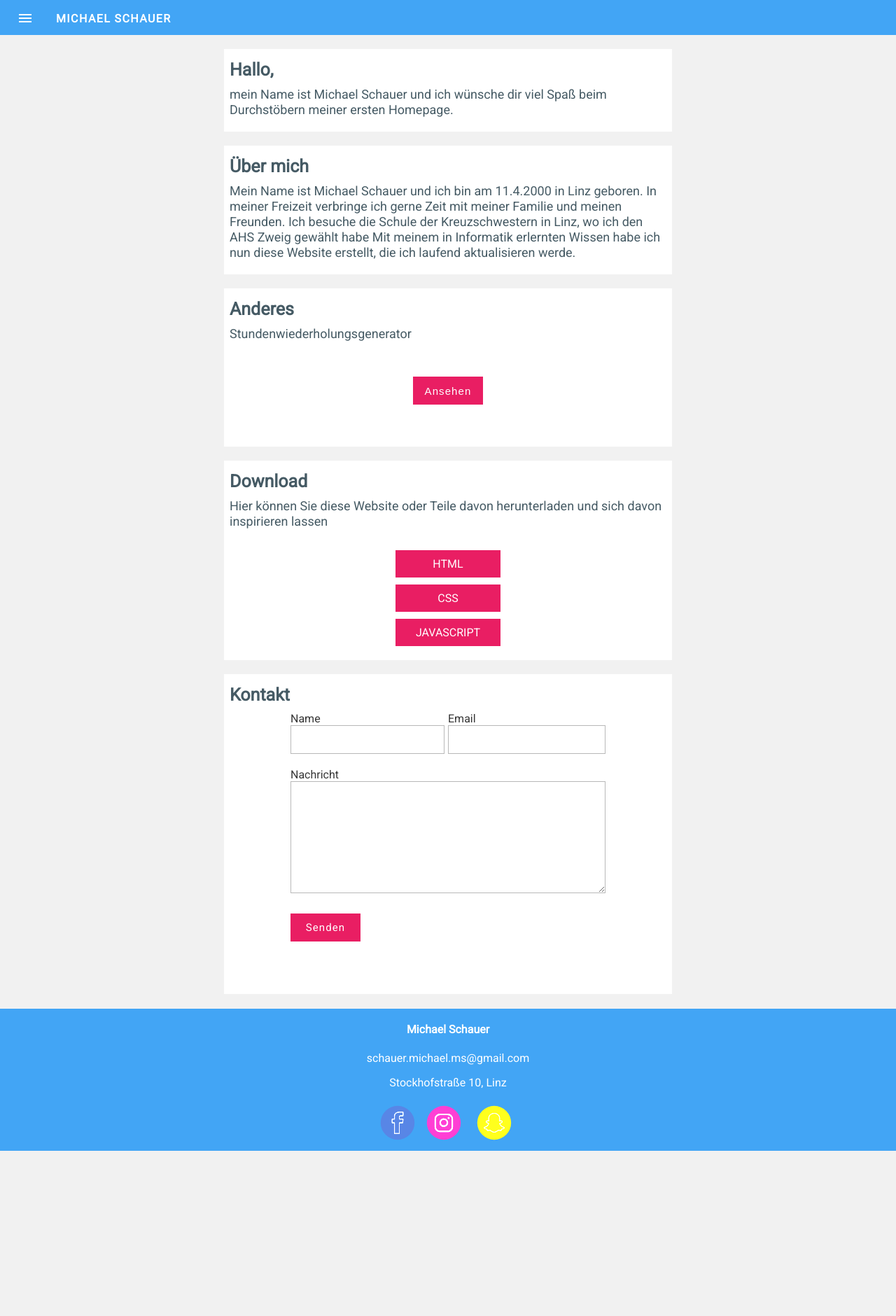
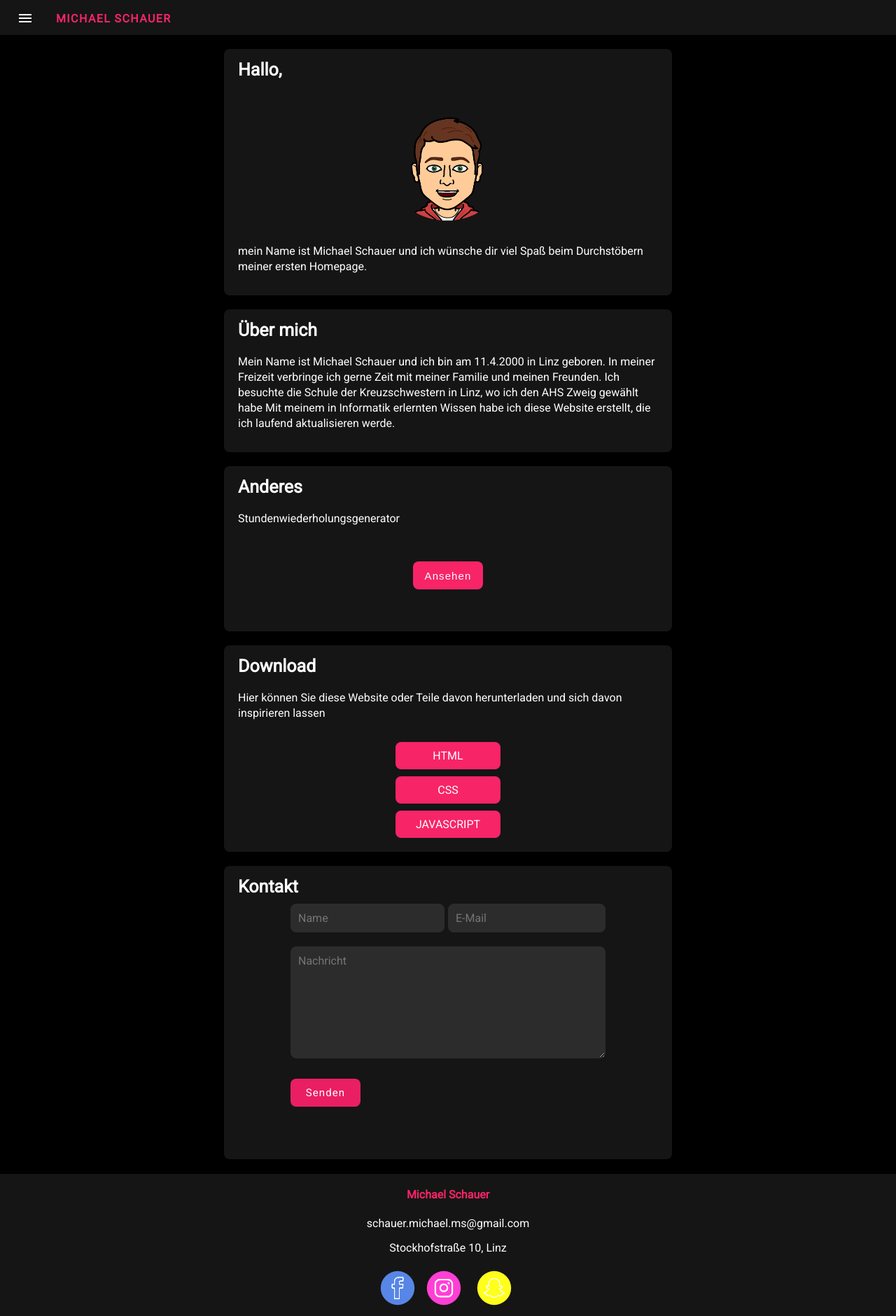
Before and after one commit to MichaelSchauer/michaelschauer.github.io, a PHP site: page / in a window 1280 px wide. Shown: the whole page at 70% size. Before the commit the page ends 1644 px from the top, so only its background shows below. Run offline with PHP 8.4, Linux system fonts and the light colour scheme.

Commit message:
Add files via upload

```diff
--- a/index.html
+++ b/index.html
@@ -17,7 +17,7 @@
 <body id="body">
 	<div id="content">
 	<nav>
-		<div class="nav" id="nav"><a href="javascript:void(0)" class="close" onclick="closeNav()">&times;</a>
+		<div class="nav" id="nav"><a href="javascript:void(0)" class="close" onclick="closeNav()">&#10005</a>
 				<a class="smoothScroll" href="#homescroll" onclick="closeNav()" >Home</a>
 				<a class="smoothScroll" href="#aboutscroll" onclick="closeNav()">Über mich</a>
 				<a class="smoothScroll" href="#anderesscroll" onclick="closeNav()">Anderes</a>
@@ -37,6 +37,7 @@
 			<div id="home" class="card">
 				<div class="content-wrap">
 					<h3 class="cardtitle">Hallo,</h3>
+                    <img src="bit3.png">
 					<p class="cardp">mein Name ist Michael Schauer und ich wünsche dir
 						viel Spaß beim Durchstöbern meiner ersten Homepage.</p>
 				</div>
@@ -45,7 +46,7 @@
 			<div id="about" class="card">
 				<div class="content-wrap">
 					<h3 class="cardtitle">Über mich</h3>
-					<p class="cardp">Mein Name ist Michael Schauer und ich bin am 11.4.2000 in Linz geboren. In meiner Freizeit verbringe ich gerne Zeit mit meiner Familie und meinen Freunden. Ich besuche die Schule der Kreuzschwestern in Linz, wo ich den AHS Zweig gewählt habe Mit meinem in Informatik erlernten Wissen habe ich nun diese Website erstellt, die ich laufend aktualisieren werde.</p>
+					<p class="cardp">Mein Name ist Michael Schauer und ich bin am 11.4.2000 in Linz geboren. In meiner Freizeit verbringe ich gerne Zeit mit meiner Familie und meinen Freunden. Ich besuchte die Schule der Kreuzschwestern in Linz, wo ich den AHS Zweig gewählt habe Mit meinem in Informatik erlernten Wissen habe ich diese Website erstellt, die ich laufend aktualisieren werde.</p>
 				</div>
 			</div>
 			<a class="anchor" id="anderesscroll"></a>
@@ -99,13 +100,13 @@
 							<div id="form">
 								<form action="https://formspree.io/schauer.michael.ms@gmail.com" method="POST">
 									<div class="info">
-										<label><span>Name</span>
-							    		<input type="text" name="name"></label>
-							    		<label><span>Email</span>
-							    		<input type="email" name="_replyto"></label>
+										<label>
+							    		<input type="text" name="name" placeholder="Name"></label>
+							    		<label>
+							    		<input type="email" name="_replyto" placeholder="E-Mail"></label>
 						    		</div>
-						    		<label><span>Nachricht</span>
-						    		<textarea name="message"></textarea></label>
+						    		<label>
+						    		<textarea name="message" placeholder="Nachricht"></textarea></label>
 						    		<div class="submit-wrap">
 						    			<input type="submit" value="Senden">
 						    		</div>
--- a/java.js
+++ b/java.js
@@ -32,13 +32,13 @@ function snapcodeshow(){
 	document.getElementById("snapcode").style.display="block";
 	document.getElementById("content").style.background="black";
 	document.getElementById("content").style.filter="blur(5px)";
-	document.getElementById("content").style.background="#f1f1f1";
+	document.getElementById("content").style.background="#000";
 }
 
 function snapcodeclose(){
 	document.getElementById("snapcode").style.display="none";
 	document.getElementById("content").style.filter="blur(0px)";
-	document.getElementById("content").style.background="#f1f1f1";
+	document.getElementById("content").style.background="#000";
 }
 
 function zufall() {
--- a/style.css
+++ b/style.css
@@ -3,9 +3,10 @@ html,body{
   width: 100%;
   overflow: auto;
   font-family: 'Roboto', sans-serif;
-  background-color: #f1f1f1;
-  margin: 0;
-  padding: 0;
+  background: #000;
+  background-size: cover;
+    padding: 0;
+    margin: 0;
   position: absolute;
 }
 
@@ -51,6 +52,11 @@ html,body{
   text-transform: uppercase;
 }
 
+.nav a:first-child{
+ font-size: 30px;
+    margin-top: 0;
+}
+
 .close{
   float: left;
   margin: 1em 0 0 1em;
@@ -67,11 +73,11 @@ a .close{
 
 
 .nav a:not(:first-child):hover{
-  background-color: #e91e63;
+  background-color: #F72468;
 }
 
 #navbar{
-  background-color: #42A5F5;
+  background-color: #151515;
   width: 100%;
   position: fixed;
   height: 50px;
@@ -97,7 +103,7 @@ a.anchor {
   display: block;
   position: fixed;
   margin: 17px 0px 0px 80px;
-  color: white;
+  color: #F72468;
   letter-spacing: 1.4px;
 }
 
@@ -110,24 +116,38 @@ a.anchor {
 }
 
 .card{
-  background-color: #fff;
+  background: #151515;
   height: auto;
   width: 50%;
   margin: 0 auto;
+    border-radius: 8px;
 }
 
 
 h3.cardtitle{
   font-size: 25px;
-  color: #455a64;
-  margin: 10px 8px;
+  color: #fff;
+  margin: 10px 20px;
 }
 
 p.cardp{
-  font-size: 18px;
-  color: #455a64;
-  margin: 10px 8px;
+  font-size: 16px;
+  color: #fff;
+  margin: 20px 20px;
   line-height: 22px;
+}
+
+#home{
+    text-align: center;
+}
+
+#home p, #home h3{
+    text-align: left;
+}
+
+#home img{
+    width: 200px;
+    height: auto;
 }
 
                       /* others */
@@ -140,7 +160,7 @@ p.cardp{
 }
 
 .buttondiv button{
-  background-color: #E91E63;
+  background-color: #F72468;
   color: #fff;
   height: 40px;
   font-size: 15px;
@@ -149,6 +169,7 @@ p.cardp{
   margin-bottom: 10px;
   outline:none;
   border: none;
+    border-radius: 8px;
   cursor: pointer;
   letter-spacing: 1.1px;
   text-align: center;
@@ -306,7 +330,7 @@ p.cardp{
 }
 .downlinks a{
   text-decoration: none;
-  background-color: #E91E63;
+  background-color: #F72468;
   color: #fff;
   width: 150px;
   padding-top: 10px;
@@ -315,10 +339,11 @@ p.cardp{
   display: block;
   text-transform: uppercase;
   transition: 0.2s ease;
+    border-radius: 8px;
 }
 
 .downlinks a:hover{
-  background-color: #F06292;
+  background-color: #ff3b30;
 }
 
 .downlinks a:nth-child(1){
@@ -342,7 +367,7 @@ form label{
 
 form label span{
   display: block;
-  color: #363636;
+  color: #fff;
 }
 
 .info label{
@@ -361,14 +386,16 @@ form label span{
 }
 
 form input, textarea{
-  border: 1px solid #b8b8b8;
+  border: 1px solid #2c2c2c;
   width: 100%;
   box-sizing: border-box;
   padding: 10px;
-  background-color: #fff;
+  background-color: #2c2c2c;
   font-size: 16px;
   font-family: 'Roboto', sans-serif;
   transition: 0.2s ease-out;
+    border-radius: 8px;
+    color: #fff;
 }
 
 form input:focus, textarea:focus{
@@ -393,10 +420,11 @@ input[type=submit]{
   cursor: pointer;
   letter-spacing: 1.1px;
   font-family: 'Roboto', sans-serif;
+    border-radius: 8px;
 }
 
 input[type=submit]:hover{
-  background-color: #F06292;
+  background-color: #ff3b30;
 }
 
 #form{
@@ -408,7 +436,7 @@ input[type=submit]:hover{
 
 #footer{
   height: auto;
-  background-color: #42a5f5;
+  background-color: #151515;
 }
 
 .info{
@@ -426,7 +454,7 @@ input[type=submit]:hover{
 
 .info h4{
   padding-top: 20px;
-  color: #fff;
+  color: #F72468;
 }
 
 .info p{
@@ -482,7 +510,6 @@ button#snapchat{
 }
 
 #content{
-  background: #f1f1f1;
   z-index: 50;
   filter: blur(0px);
 }
```
Also changed, not shown: other parts of style.css (+22 -19 lines), login.htm (+7 -11 lines), stylelogin.css (+54 -123 lines), bit3.png (added), hey.png (added).
